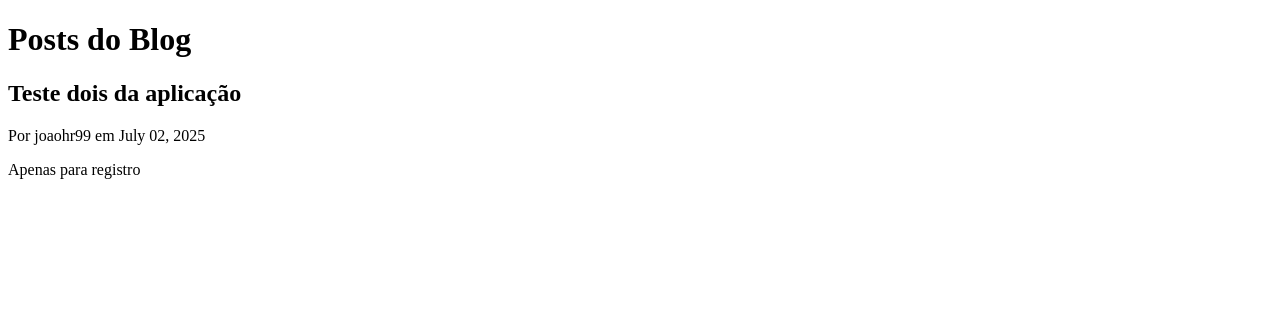
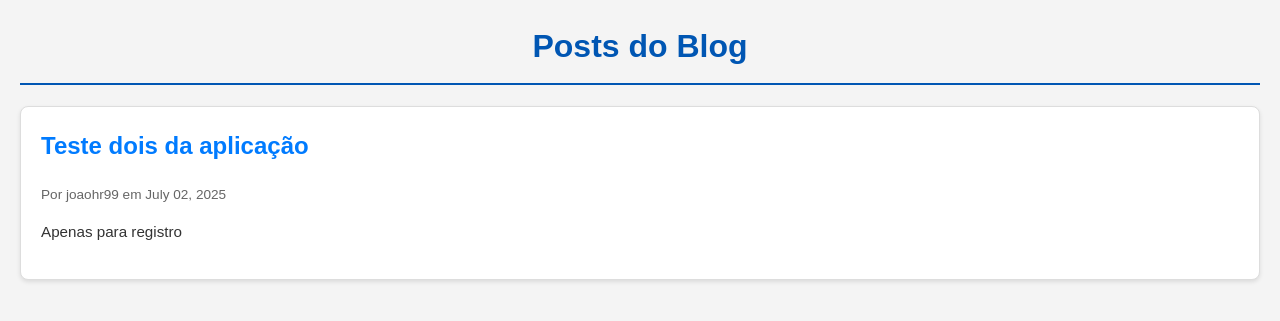
Before and after one commit to joaohr99/Blog-Pessoal, a Django app: page / in a window 1280 px wide. Shown: the top 321 px of the page. Run offline with Django 5.2, Linux system fonts and the light colour scheme; data comes from the database, SQL or seed files in the repository.

Commit message:
Versão 1.01

```diff
--- /dev/null
+++ b/blog/static/blog/style.css
@@ -0,0 +1,41 @@
+/* Estilos gerais */
+body {
+    font-family: Arial, sans-serif;
+    line-height: 1.6;
+    margin: 20px;
+    background-color: #f4f4f4;
+    color: #333;
+}
+
+h1 {
+    color: #0056b3;
+    text-align: center;
+    border-bottom: 2px solid #0056b3;
+    padding-bottom: 10px;
+}
+
+/* Estilos para os artigos do blog */
+article {
+    background-color: #fff;
+    border: 1px solid #ddd;
+    border-radius: 8px;
+    padding: 20px;
+    margin-bottom: 20px;
+    box-shadow: 0 2px 4px rgba(0, 0, 0, 0.1);
+}
+
+article h2 {
+    color: #007bff;
+    margin-top: 0;
+}
+
+article p {
+    font-size: 0.95em;
+    line-height: 1.5;
+}
+
+article p:first-of-type { /* Estilo para a linha de autor e data */
+    font-size: 0.85em;
+    color: #666;
+    margin-bottom: 10px;
+}
--- a/blog/templates/blog/home.html
+++ b/blog/templates/blog/home.html
@@ -1,7 +1,11 @@
+{% load static %}
+
 <!DOCTYPE html>
 <html>
 <head>
     <title>Meu Blog Pessoal</title>
+    <link rel="stylesheet" type="text/css" href="{% static 'blog/style.css' %}">
+</head>
 </head>
 <body>
     <h1>Posts do Blog</h1>
--- a/mypersonalblog/settings.py
+++ b/mypersonalblog/settings.py
@@ -120,4 +120,8 @@ STATIC_URL = "static/"
 # Default primary key field type
 # https://docs.djangoproject.com/en/5.2/ref/settings/#default-auto-field
 
+STATICFILES_DIRS = [
+    # BASE_DIR / 'static', # Você pode adicionar uma pasta 'static' na raiz do projeto se quiser
+]
+
 DEFAULT_AUTO_FIELD = "django.db.models.BigAutoField"
```
